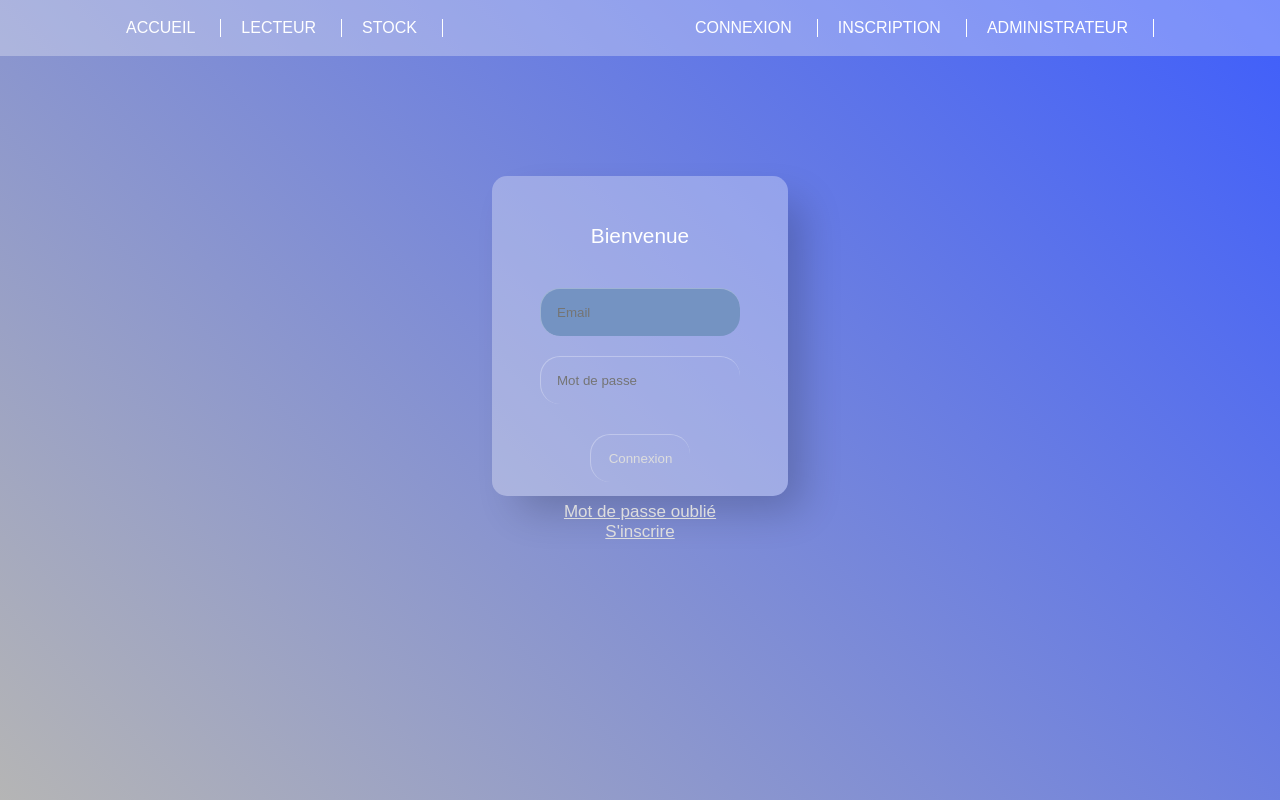
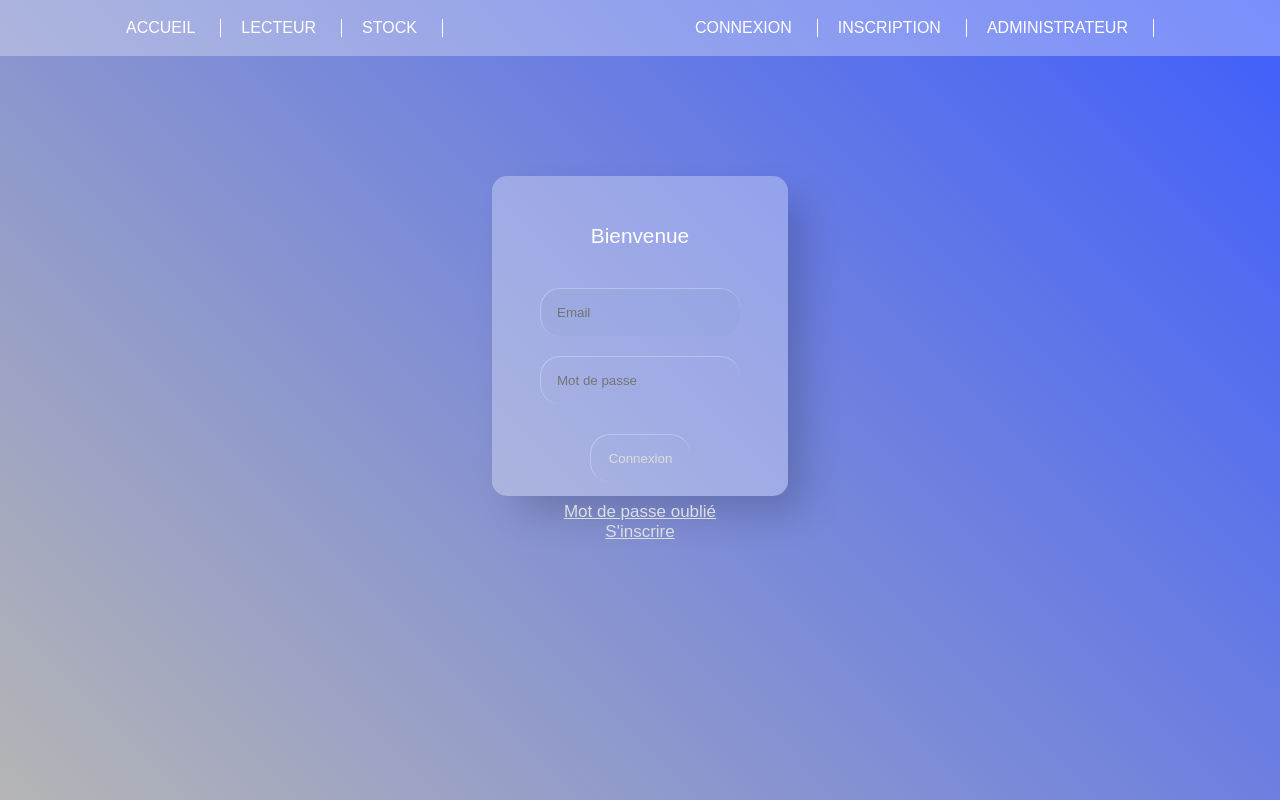
Before and after one commit to balex69/tpbibliodoran, a Next.js app: page /connexion in a window 1280 px wide. In both pictures the pointer is over the input "Email". Built offline with nearby package versions, Linux system fonts and the light colour scheme.

Commit message:
Readme & hover

```diff
--- a/styles/Auth.module.scss
+++ b/styles/Auth.module.scss
@@ -48,8 +48,9 @@
   width: 200px;
   color: #ddd;
 }
+
 .input:hover{
-  background: rgba(116, 147, 194, 0.984);
+  background: rgba(116, 147, 194, 0.1);
 }
 
 .input[type="form"]{
```
Also changed, not shown: 1 other file (tests, documents, lock files or other folders).
